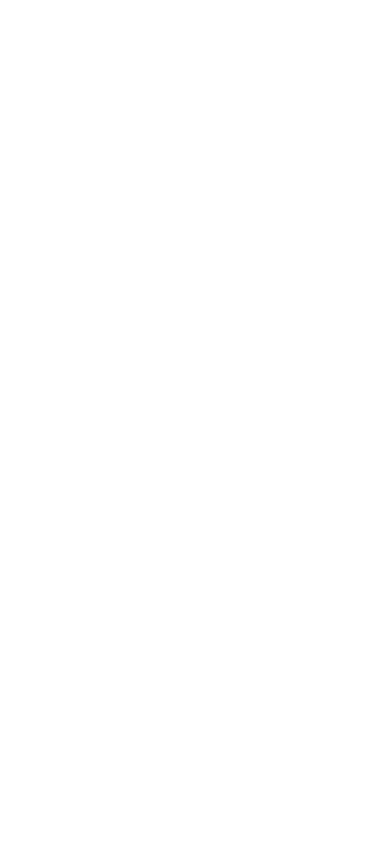
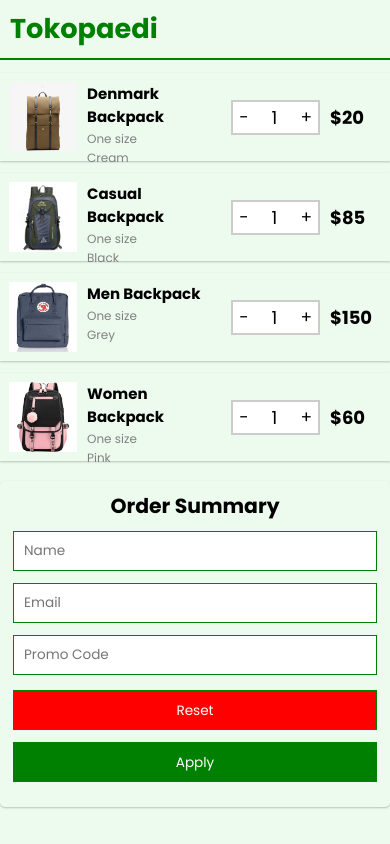
Before and after one commit to SorenaDeo/241130827_SorenaDeoPangarif, a plain HTML site: page index.html in a window 390 px wide. Drawn offline with Linux system fonts and the light colour scheme; files whose address does not match are found by name.

Commit message:
Uas Projek Final

```diff
--- a/index.html
+++ b/index.html
@@ -13,6 +13,98 @@
     />
   </head>
   <body>
+    <header><h1>Tokopaedi</h1></header>
+    <hr color="green"/>
+    <main>
+        <section class="produk-section">
+            <div class="card-produk">
+                <div class="data-utama">
+                    <img src="./images/produk1.jpg" alt="Produk 1" />
+                    <div class="data-produk">
+                        <h3>Denmark Backpack</h3>
+                        <p>One size</p>
+                        <p>Cream</p>
+                    </div>
+                </div>
+                <div class="quantity">
+                    <button class="minus">-</button>
+                    <input type="number" value="1"/>
+                    <button class="plus">+</button>
+                </div>
+                <p class="price"><b>$20</b></p>
+            </div>
+
+            <div class="card-produk">
+                <div class="data-utama">
+                    <img src="./images/produk2.jpeg" alt="Produk 2" />
+                    <div class="data-produk">
+                        <h3>Casual Backpack</h3>
+                        <p>One size</p>
+                        <p>Black</p>
+                    </div>
+                </div>
+                <div class="quantity">
+                    <button class="minus">-</button>
+                    <input type="number" value="1"/>
+                    <button class="plus">+</button>
+                </div>
+                <p class="price"><b>$85</b></p>
+            </div>
+
+            <div class="card-produk">
+                <div class="data-utama">
+                    <img src="./images/produk3.png" alt="Produk 3" />
+                    <div class="data-produk">
+                        <h3>Men Backpack</h3>
+                        <p>One size</p>
+                        <p>Grey</p>
+                    </div>
+                </div>
+                <div class="quantity">
+                    <button class="minus">-</button>
+                    <input type="number" value="1"/>
+                    <button class="plus">+</button>
+                </div>
+                <p class="price"><b>$150</b></p>
+            </div>
+
+            <div class="card-produk">
+                <div class="data-utama">
+                    <img src="./images/produk4.jpg" alt="Produk 4" />
+                    <div class="data-produk">
+                        <h3>Women Backpack</h3>
+                        <p>One size</p>
+                        <p>Pink</p>
+                    </div>
+                </div>
+                <div class="quantity">
+                    <button class="minus">-</button>
+                    <input type="number" value="1"/>
+                    <button class="plus">+</button>
+                </div>
+                <p class="price"><b>$60</b></p>
+            </div>
+        </section>
+
+        <section class="order-section">
+            <h2>Order Summary</h2>
+            <form>
+                <input type="text" id="nama" placeholder="Name" required />
+                <input type="email" id="email" placeholder="Email" required />
+                <input type="text" id="kodePromo" placeholder="Promo Code" />
+                <button type="reset" id="reset">Reset</button>
+                <button type="submit" id="apply">Apply</button>
+            </form>
+            <div id="output">
+                <ol></ol>
+                <diV class="total-harga">
+                    <p>Total Harga:</p>
+                    <p id="totalHargaAwal">$100</p>
+                    <p id="totalHargaAkhir">$60</p>
+                </diV>
+            </div>
+        </section>
+    </main>
 
   </body>
   <script src="./script/jquery-3.7.1.min.js"></script>
--- a/script/script.js
+++ b/script/script.js
@@ -0,0 +1,110 @@
+document.querySelectorAll('.card-produk').forEach(card => {
+    const input = card.querySelector('.quantity input');
+    const minus = card.querySelector('.minus');
+    const plus = card.querySelector('.plus');
+
+    plus.addEventListener('click', () => {
+        const harga = card.querySelector('.price');
+        const nominalHarga = harga.textContent.match(/\d+/)[0];
+
+        let value = parseInt(input.value);
+        input.value = value + 1;
+
+        harga.innerHTML = `$${(nominalHarga / value) * input.value}`
+    });
+
+    minus.addEventListener('click', () => {
+        const harga = card.querySelector('.price');
+        const nominalHarga = harga.textContent.match(/\d+/)[0];
+
+        let value = parseInt(input.value);
+        if (value > 1) {input.value = value - 1};
+
+        harga.innerHTML = `$${(nominalHarga / value) * input.value}`
+    });
+
+    const harga = card.querySelector('.price');
+    const nominalHargaAwal = harga.textContent.match(/\d+/)[0];
+
+    input.addEventListener('input', () => {
+
+        let value = parseInt(input.value);
+        if (isNaN(value) || value < 1) {
+            input.value = 1;
+        };
+
+        harga.innerHTML = `$${(nominalHargaAwal) * input.value}`
+    });
+});
+
+const inputKodePromo = document.querySelector('#kodePromo');
+
+inputKodePromo.addEventListener('input', () => {
+    inputKodePromo.value = inputKodePromo.value.toUpperCase().replace(/\s+/g, '');
+});
+
+const orderForm = document.querySelector('.order-section form');
+const output = document.querySelector("#output");
+
+orderForm.addEventListener('submit', (e) => {
+    e.preventDefault();
+    output.style.display = 'block';
+
+    const outputList = document.querySelector("#output ol");
+    outputList.innerHTML = '';
+
+    let total = 0;
+    document.querySelectorAll('.card-produk').forEach(card => {
+        const judul = card.querySelector('h3').textContent;
+        const qty = card.querySelector('.quantity input').value;
+        const harga = card.querySelector('.price').textContent.match(/\d+/)[0];
+
+        const li = document.createElement('li')
+        li.innerHTML = `<p><span id="judulProduk">${judul}</span><span id="subtotalHarga">$${harga}</span><p>`
+        outputList.appendChild(li);
+        total += parseInt(harga);
+    });
+
+    const totalHargaAwal = document.querySelector('#totalHargaAwal');
+    const totalHargaAkhir = document.querySelector('#totalHargaAkhir');
+
+    totalHargaAwal.style.color = 'black';
+    totalHargaAwal.style.textDecoration = 'none';
+    totalHargaAkhir.style.display = 'none';
+
+    totalHargaAwal.innerHTML = `$${total}`;
+
+    const kodePromo = document.querySelector('#kodePromo').value;
+
+    if(kodePromo) {
+        totalHargaAkhir.style.display = 'block';
+        totalHargaAwal.style.color = 'gray';
+        totalHargaAwal.style.textDecoration = 'line-through';
+
+        let diskon = 0;
+        if(kodePromo === 'DISKON50'){diskon = 0.5}
+        else if(kodePromo === 'DISKON20'){diskon = 0.2}
+        else if(kodePromo === 'DISKON10'){diskon = 0.1}
+        else if(kodePromo === 'DISKON30'){diskon = 0.3}
+        else if(kodePromo === 'DISKON40'){diskon = 0.4}
+        else if(kodePromo === 'DISKON60'){diskon = 0.6}
+        else if(kodePromo === 'DISKON70'){diskon = 0.7}
+        else if(kodePromo === 'DISKON70'){diskon = 0.8}
+        else if(kodePromo === 'DISKON70'){diskon = 0.9}
+        else {
+            totalHargaAwal.style.color = 'black';
+            totalHargaAwal.style.textDecoration = 'none';
+            totalHargaAkhir.style.display = 'none';
+        };
+
+        totalHargaAkhir.innerHTML = `$${total*(1-diskon)}`;
+    };
+});
+
+$('#reset').click(() => {
+    $('#output').css('display', 'none');
+
+    $('.card-produk input').each((_, quantity) => {
+        $(quantity).val(1);
+    });
+});
--- a/style/style.css
+++ b/style/style.css
@@ -0,0 +1,223 @@
+* {
+    margin: 0;
+    padding: 0;
+    box-sizing: border-box;
+    font-family: 'Poppins', sans-serif;
+}
+
+header h1{
+    color: green;
+}
+
+header, main {
+    max-width: 1080px;
+    margin: 0 auto;
+}
+
+.data-produk p{
+    color: grey;
+}
+
+body{
+    background-color: #edfaee;
+}
+
+h1 { padding: 8px 10px; }
+
+input[type="number"]::-webkit-outer-spin-button,
+input[type="number"]::-webkit-inner-spin-button {
+    -webkit-appearance: none;
+    margin: 0;
+}
+
+main {
+    display: flex;
+    justify-content: center;
+    gap: 20px;
+    padding: 13px 0;
+}
+
+section { flex: 1; }
+
+.produk-section {
+    margin-bottom: 20px;
+}
+
+.card-produk {
+    display: flex;
+    align-items: center;
+    gap: 10px;
+    width: 100%;
+    height: 100px;
+    padding: 9px;
+    margin-bottom: 12px;
+    box-shadow: rgba(60, 64, 67, 0.3)0px 1px 2px 0px;
+}
+
+.card-produk img {
+    width: 80px;
+    margin-right: 10px;
+}
+
+.data-utama {
+    display: flex;
+    flex: 3;
+    height: 100%;
+}
+
+.data-produk h3, .data-produk p {
+    margin-bottom: 3px;
+}
+
+.data-produk h3 {font-size: 15px;}
+
+.data-produk p { font-size: 12px; }
+
+.price { flex: 0.6; font-size: 18px;}
+
+.quantity {
+    display: flex;
+    flex: 1;
+    align-items: center;
+    border: 2px solid #ccc;
+    background-color: white;
+    height: 35px;
+}
+
+.quantity button {
+    background-color: transparent;
+    border: none;
+    font-size: 1.25rem;
+    margin: 0 6px;
+    cursor: pointer;
+}
+
+.quantity button:hover {
+    color: blue;
+}
+
+.quantity input {
+    width: 100%;
+    text-align: center;
+    border: none;
+    font-size: 18px;
+    outline: none;
+}
+
+.order-section {
+    background-color: #edfaee;
+    padding: 0 13px;
+    height: max-content;
+    border-radius: 5px;
+    box-shadow: rgba(60, 64, 67, 0.3)0px 1px 2px 0px;
+}
+
+.order-section h2 {
+    width: 100%;
+    text-align: center;
+    padding: 10px;
+}
+
+.order-section input, .order-section button {
+    width: 100%;
+    height: 45px;
+    padding: 10px;
+    margin-bottom: 12px;
+    font-size: 1rem;
+}
+
+.order-section input{
+    border: 1px solid green;
+}
+
+.order-section button {
+    border: 1px solid green;
+}
+
+#apply {
+    color: white;
+    background-color: green;
+    margin-bottom: 25px;
+}
+
+#reset {
+    margin-top: 3px;
+    color: white;
+    background-color: red;
+}
+
+#output {
+    display: none;
+    margin-bottom: 25px;
+}
+
+#output ol {
+    margin-left: 22px;
+}
+
+#output li {
+    margin-bottom: 10px;
+}
+
+#output li p {
+    display: flex;
+    font-size: 1rem;
+}
+
+#output #judulProduk {
+    flex: 12;
+    padding-left: 5px;
+}
+
+#output #subtotalHarga {
+    flex: 1;
+}
+
+.total-harga {
+    display: flex;
+    margin-left: 6px;
+    font-size: 1.25rem;
+}
+
+.total-harga p:first-child {
+    flex: 6;
+    font-weight: bold;
+}
+
+.total-harga #totalHargaAwal {
+    text-decoration: line-through;
+    color: gray;
+}
+
+.total-harga #totalHargaAwal, .total-harga #totalHargaAkhir {
+    flex: 1;
+    text-align: right;
+}
+
+@media screen and (max-width: 768px) {
+    html {
+        font-size: 85%;
+    }
+
+    main {
+        display: block;
+    }
+
+    .order-section input, .order-section button {
+        height: 40px;
+    }
+
+    .card-produk { height: 88px; }
+
+    .card-produk img { width: 68px; }
+
+    .data-produk h3, .data-produk p {
+        margin-bottom: 1.5px;
+    }
+}
+
+@media screen and (max-width: 420px) {
+    .data-utama {
+        flex: 2.5;
+    }
+}
```
